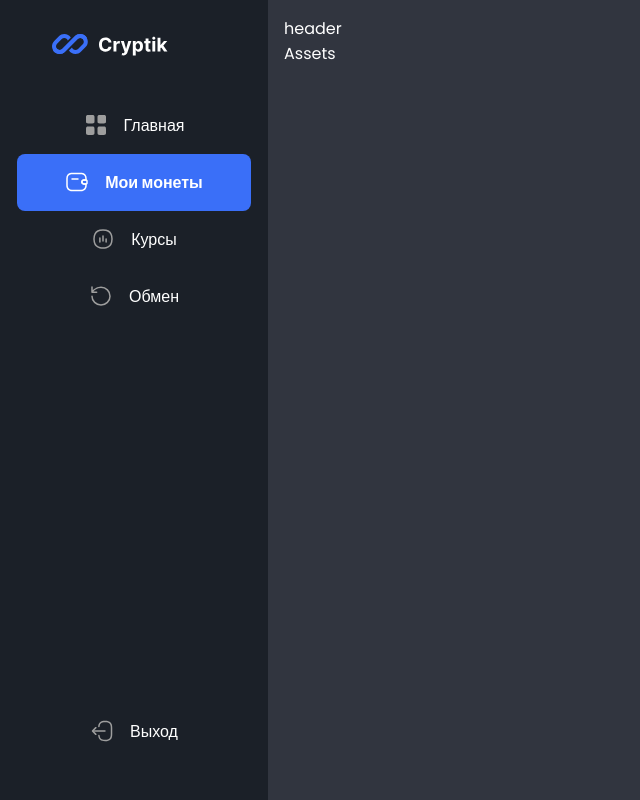
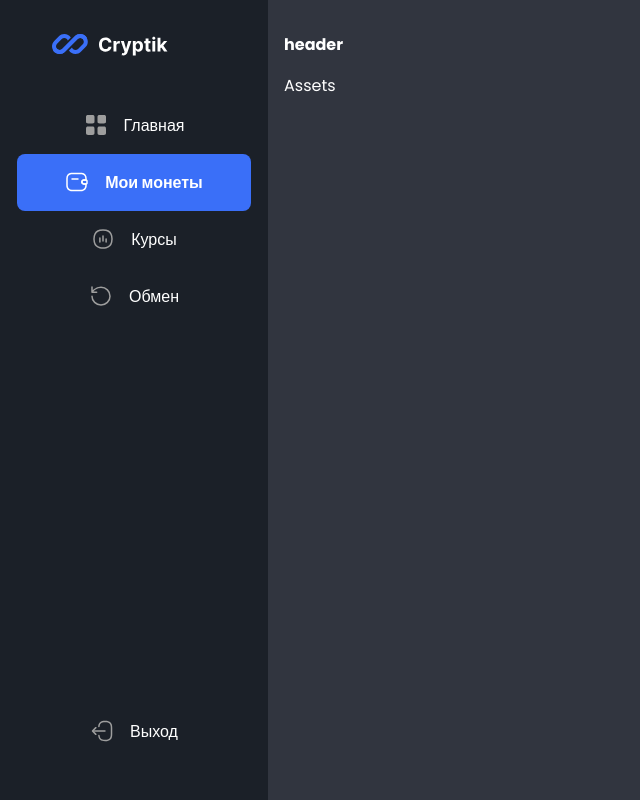
Before and after one commit to yury-nazarov/purple-wallet, an Angular app: page /private/assets in a window 1280 px wide. Shown: the whole page, without its empty margins (0-640 px from the left). Built offline with nearby package versions, Linux system fonts and the light colour scheme.

Commit message:
5-3: Атрибутная директива (отвечает за управление свойствами и атрибутами DOM дерева, не затрагивая стаму структуру DOM)

```diff
--- a/src/app/private/_layout/layout.component.html
+++ b/src/app/private/_layout/layout.component.html
@@ -39,7 +39,7 @@
 <!-- Навбар -->
 <div class="block__end">
   <div class="end__nav">
-    header
+    <p appFontWeight fontWeight="bold">header</p>
   </div>
 
   <!-- Контент страницы -->
--- /dev/null
+++ b/src/app/shared/directive/font-weight.directive.ts
@@ -0,0 +1,28 @@
+import { Directive, ElementRef, Input, OnChanges, Renderer2, SimpleChanges } from '@angular/core';
+
+
+// Атрибутная директива отвечает за управление свойствами и атрибутами DOM дерева, не затрагивая стаму структуру DOM
+@Directive({
+  selector: '[appFontWeight]',
+  standalone: true,
+})
+export class FontWeightDirective implements OnChanges {
+  @Input() fontWeight = 'normal';
+
+  constructor(
+    // eslint-disable-next-line @angular-eslint/prefer-inject
+    private _el: ElementRef,      // Работа с элементами DOM через удобную абстракцию
+    // eslint-disable-next-line @angular-eslint/prefer-inject
+    private _renderer: Renderer2, // Отвечает за изменения внешнего вида отображается на экране
+  ){}
+
+  ngOnChanges(changes: SimpleChanges) {
+    // eslint-disable-next-line @typescript-eslint/ban-ts-comment
+    // @ts-expect-error
+    if (changes != null & changes['fontWeight'] != null) {
+      this._renderer.setStyle(this._el.nativeElement, 'font-weight', changes['fontWeight'].currentValue);
+    }
+  }
+
+
+}
```
Also changed, not shown: src/app/private/_layout/layout.componrnt.ts (+9 -1 lines).
